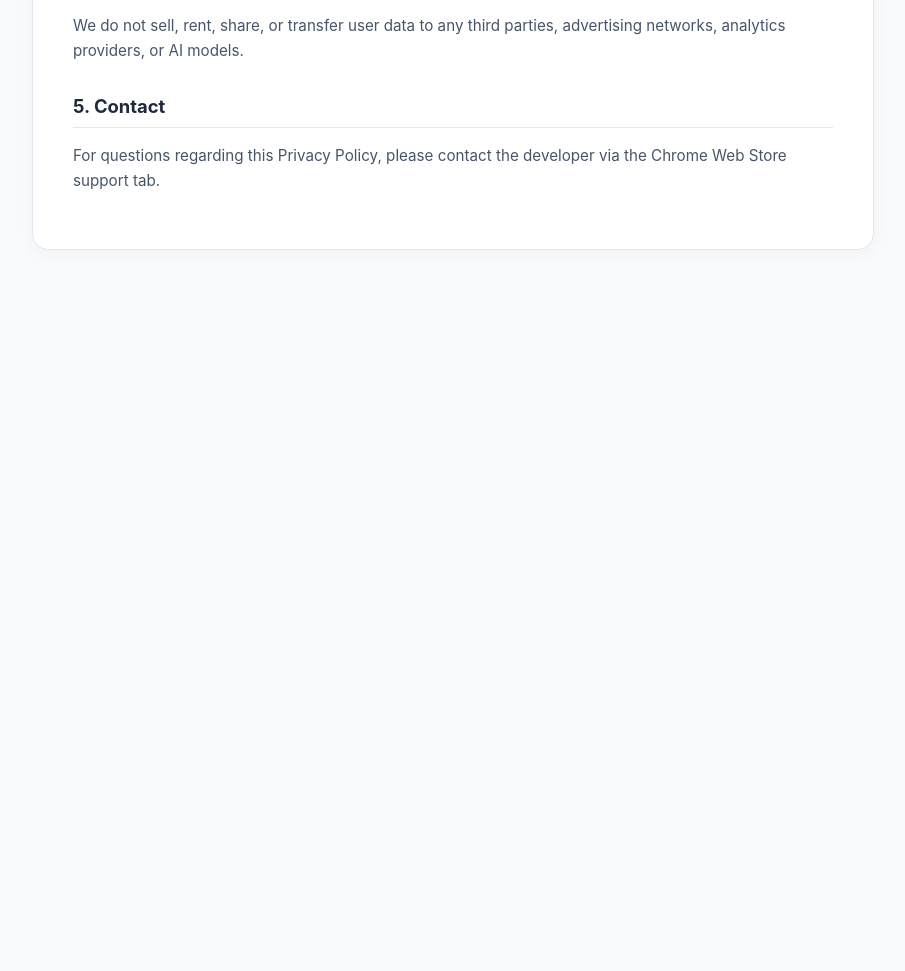
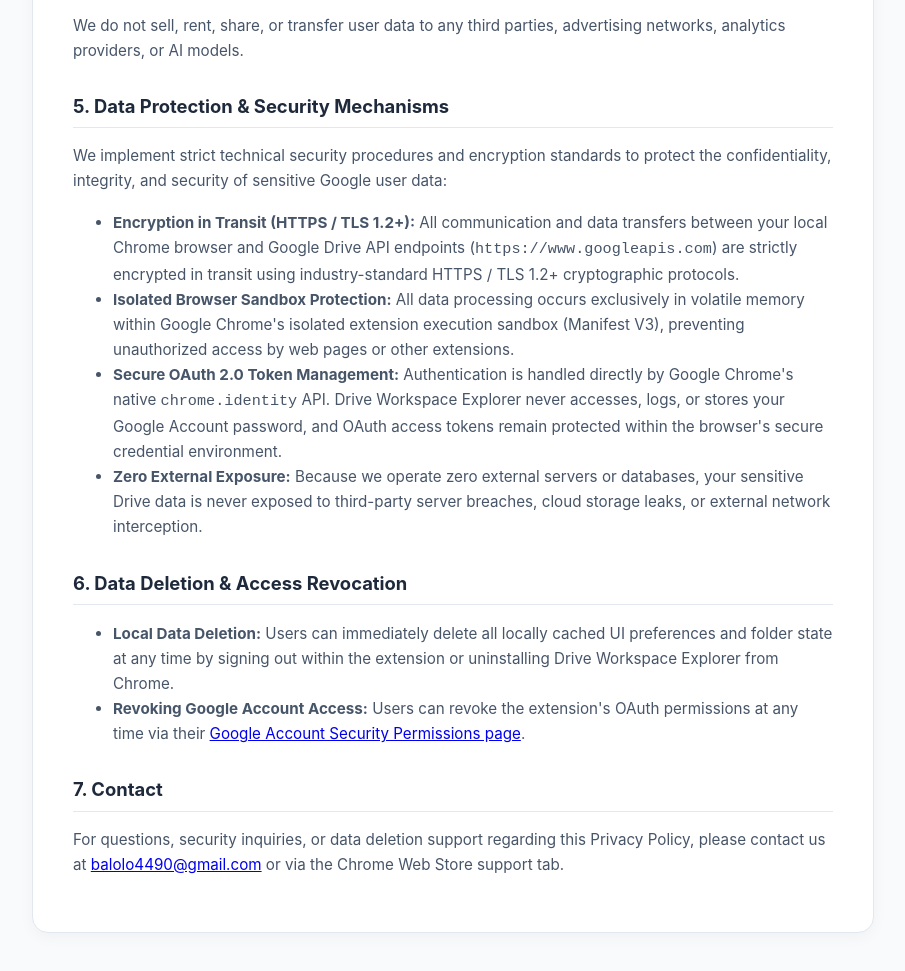
Before and after one commit to YehielHamou/drive-workspace-explorer, a plain HTML site: page privacy-policy.html in a window 1280 px wide. Shown: the part 1004-1975 px from the top of the page, without its empty margins (187-1092 px from the left). Before the commit the page ends 1294 px from the top, so only its background shows below. Drawn offline with Linux system fonts and the light colour scheme.

Commit message:
Update privacy-policy.html

```diff
--- a/privacy-policy.html
+++ b/privacy-policy.html
@@ -83,8 +83,24 @@
     <h2>4. Data Sharing &amp; Third Parties</h2>
     <p>We do not sell, rent, share, or transfer user data to any third parties, advertising networks, analytics providers, or AI models.</p>
 
-    <h2>5. Contact</h2>
-    <p>For questions regarding this Privacy Policy, please contact the developer via the Chrome Web Store support tab.</p>
+    <h2>5. Data Protection &amp; Security Mechanisms</h2>
+    <p>We implement strict technical security procedures and encryption standards to protect the confidentiality, integrity, and security of sensitive Google user data:</p>
+    <ul>
+      <li><strong>Encryption in Transit (HTTPS / TLS 1.2+):</strong> All communication and data transfers between your local Chrome browser and Google Drive API endpoints (<code>https://www.googleapis.com</code>) are strictly encrypted in transit using industry-standard HTTPS / TLS 1.2+ cryptographic protocols.</li>
+      <li><strong>Isolated Browser Sandbox Protection:</strong> All data processing occurs exclusively in volatile memory within Google Chrome's isolated extension execution sandbox (Manifest V3), preventing unauthorized access by web pages or other extensions.</li>
+      <li><strong>Secure OAuth 2.0 Token Management:</strong> Authentication is handled directly by Google Chrome's native <code>chrome.identity</code> API. Drive Workspace Explorer never accesses, logs, or stores your Google Account password, and OAuth access tokens remain protected within the browser's secure credential environment.</li>
+      <li><strong>Zero External Exposure:</strong> Because we operate zero external servers or databases, your sensitive Drive data is never exposed to third-party server breaches, cloud storage leaks, or external network interception.</li>
+    </ul>
+
+    <h2>6. Data Deletion &amp; Access Revocation</h2>
+    <ul>
+      <li><strong>Local Data Deletion:</strong> Users can immediately delete all locally cached UI preferences and folder state at any time by signing out within the extension or uninstalling Drive Workspace Explorer from Chrome.</li>
+      <li><strong>Revoking Google Account Access:</strong> Users can revoke the extension's OAuth permissions at any time via their <a href="https://myaccount.google.com/permissions" target="_blank" rel="noopener">Google Account Security Permissions page</a>.</li>
+    </ul>
+
+    <h2>7. Contact</h2>
+    <p>For questions, security inquiries, or data deletion support regarding this Privacy Policy, please contact us at <a href="mailto:balolo4490@gmail.com">balolo4490@gmail.com</a> or via the Chrome Web Store support tab.</p>
+
   </main>
 </body>
 </html>
```
